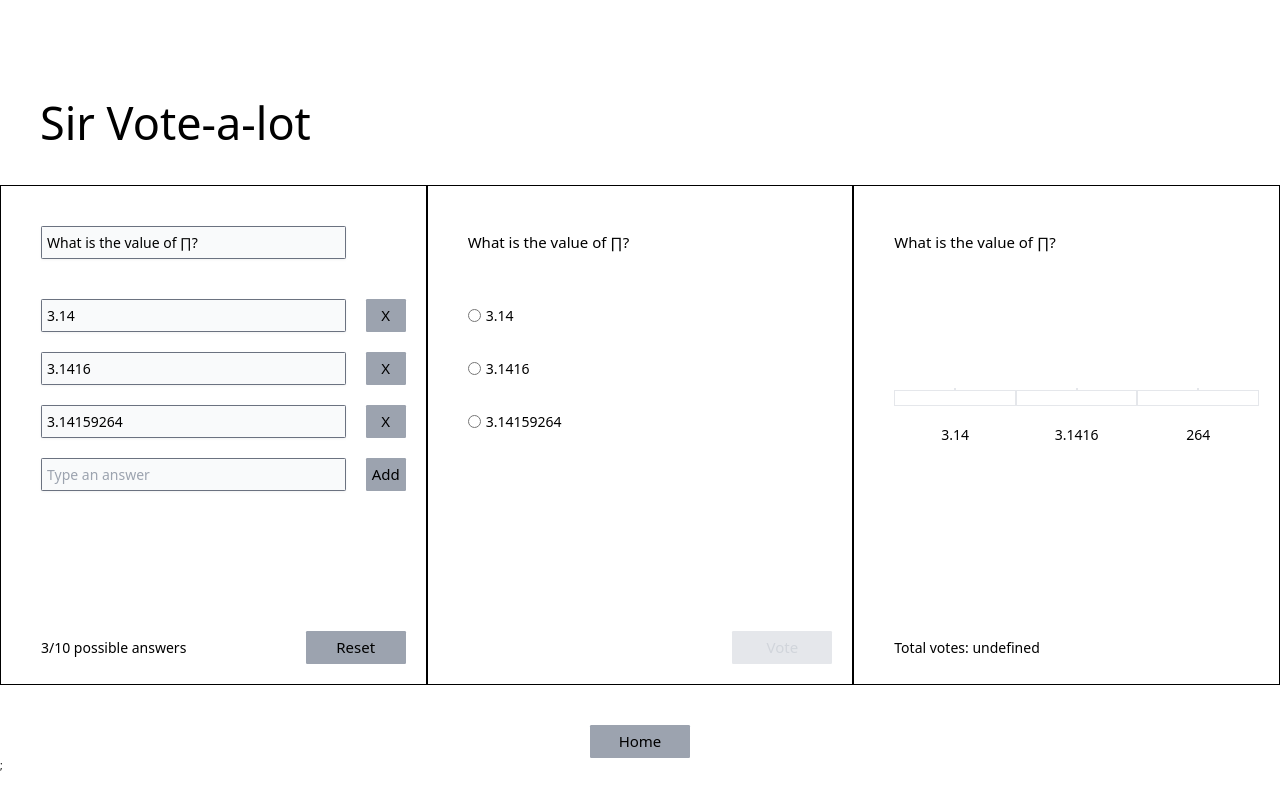
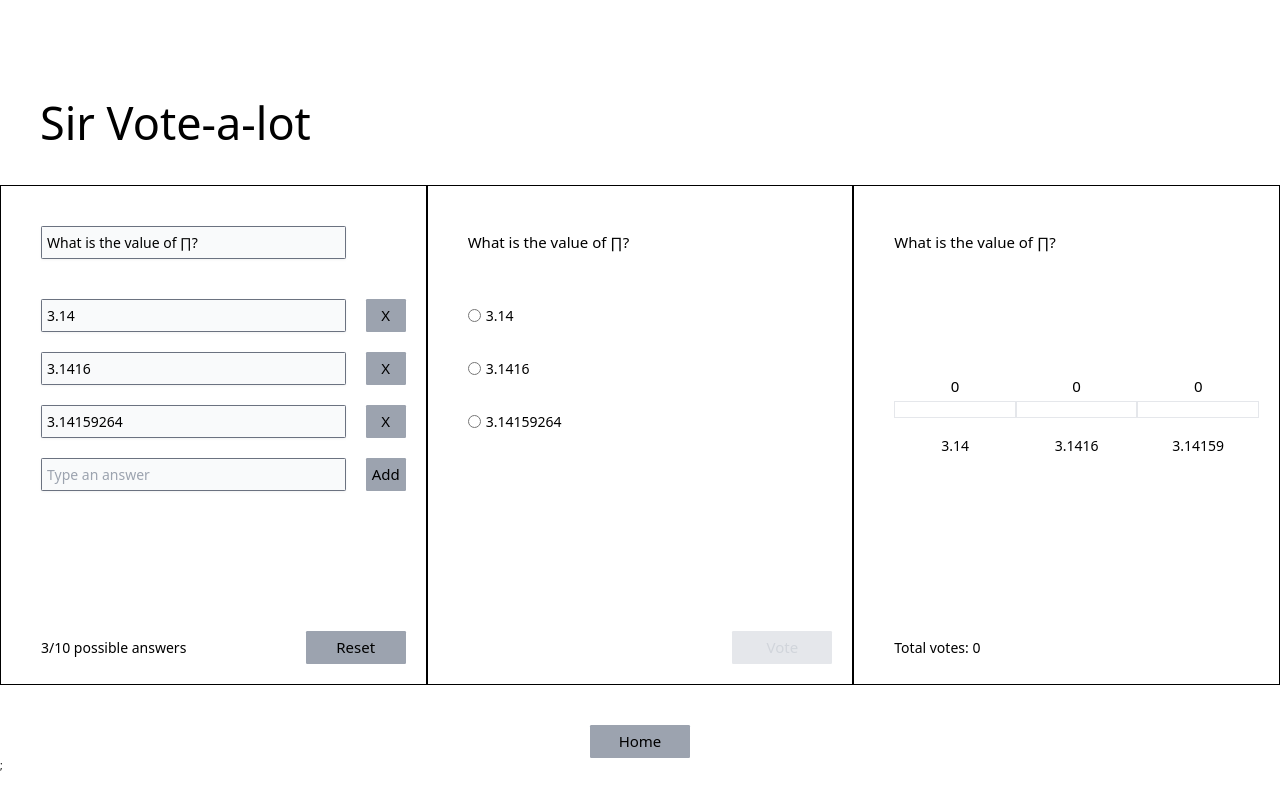
Before and after one commit to BassamHager/poll-app, a Next.js app: page /poll in a window 1280 px wide. Built offline with nearby package versions, Linux system fonts and the light colour scheme.

Commit message:
updated the types & the state relation between 2nd & 3rd sections

```diff
--- a/components/resultSection/resultSectionBody/index.tsx
+++ b/components/resultSection/resultSectionBody/index.tsx
@@ -1,30 +1,19 @@
-import React, { useContext, useEffect, useState } from "react";
+import React, { useContext } from "react";
 // context
 import { AppContext } from "@/context/AppContext";
 // style
 import styles from "./resultSectionBody.module.scss";
 // types
-import { IPollResultCol } from "@/types/typings";
+import { IPollVote } from "@/types/typings";
 
 export default function ResultSectionBody() {
   // context
   const { pollVotes } = useContext(AppContext);
-  // internal state
-  const [answers, setAnswers] = useState<IPollResultCol[]>([]);
-
-  // map votes into result columns
-  useEffect(() => {
-    const mapped = pollVotes.map((answer: IPollResultCol) => ({
-      value: answer.value,
-      totalVotes: 0,
-    }));
-    setAnswers(mapped);
-  }, [pollVotes, answers.length]);
 
   // for displaying a part of each answer due to styling purposes
   const substringAnswer = (text: string): string => {
-    if (text.length > 7) {
-      const displayedPart = text.slice(7);
+    if (text?.length > 7) {
+      const displayedPart = text.substring(0, 7);
       return displayedPart;
     }
     return text;
@@ -32,22 +21,22 @@ export default function ResultSectionBody() {
 
   return (
     <div className={styles.resultSectionBodyWrapper}>
-      {answers.map((answer) => {
+      {pollVotes.map((result: IPollVote) => {
         return (
           <div
-            key={answer.value}
+            key={result.id}
             className={`${styles.resultCol} ${
-              answers.length > 5 ? `max-w-[${answers.length}%]` : ""
+              pollVotes.length > 5 ? `max-w-[${pollVotes.length}%]` : ""
             }`}
           >
-            <div className={styles.votesCount}>{answer.votesCount}</div>
+            <div className={styles.votesCount}>{result.votesCount}</div>
             <div className={styles.colBox}></div>
             <p
               className={`${styles.colTitle} ${
-                answers.length > 3 ? styles.rotateText : ""
+                pollVotes.length > 3 ? styles.rotateText : ""
               }`}
             >
-              {substringAnswer(answer.value)}
+              {substringAnswer(result.value)}
             </p>
           </div>
         );
--- a/components/resultSection/resultSectionBody/resultSectionBody.module.scss
+++ b/components/resultSection/resultSectionBody/resultSectionBody.module.scss
@@ -5,7 +5,7 @@
     @apply w-full flex flex-col items-center overflow-hidden;
 
     .votesCount {
-      @apply border;
+      @apply text-2xl mb-[.5rem];
     }
 
     .colBox {
--- a/components/resultSection/resultSectionFooter/index.tsx
+++ b/components/resultSection/resultSectionFooter/index.tsx
@@ -1,11 +1,22 @@
+import React, { useContext } from "react";
+// context
 import { AppContext } from "@/context/AppContext";
-import React, { useContext } from "react";
+// components
 import SectionFooter from "../../section/sectionFooter/index";
+// types
+import { IPollVote } from "@/types/typings";
 
-type Props = {};
+export default function ResultSectionFooter() {
+  // context
+  const { pollVotes } = useContext(AppContext);
 
-export default function ResultSectionFooter({}: Props) {
-  const { votesCount } = useContext(AppContext);
+  const countValidVotes = () => {
+    const total = pollVotes.reduce((acc: number, cur: IPollVote) => {
+      acc += cur.votesCount;
+      return acc;
+    }, 0);
+    return total;
+  };
 
-  return <SectionFooter text={`Total votes: ${votesCount}`} />;
+  return <SectionFooter text={`Total votes: ${countValidVotes()}`} />;
 }
--- a/components/voteSection/voteSectionBody/index.tsx
+++ b/components/voteSection/voteSectionBody/index.tsx
@@ -12,11 +12,12 @@ export default function VoteSectionBody() {
   // context
   const { pollAnswers, pollVotes, setPollVotes } = useContext(AppContext);
 
-  // mapping poll answers into voting options by adding a boolean switch to identify the selected vote
+  // mapping poll answers into voting options by adding a boolean switch to identify the selected vote & a votes count
   useEffect(() => {
     const votes = pollAnswers.map((answer: IPollAnswer) => ({
       ...answer,
       isSelected: false,
+      votesCount: 0,
     }));
     setPollVotes(votes);
   }, [pollAnswers]);
--- a/components/voteSection/voteSectionFooter/index.tsx
+++ b/components/voteSection/voteSectionFooter/index.tsx
@@ -8,12 +8,18 @@ import { IPollVote } from "@/types/typings";
 
 export default function VoteSectionFooter() {
   // context
-  const { pollVotes } = useContext(AppContext);
+  const { pollVotes, setPollVotes } = useContext(AppContext);
 
   // internal state
   const [isDisabled, setIsDisabled] = useState(false);
 
-  const vote = (/* @TODO: */) => {};
+  const vote = () => {
+    const updatedResults = pollVotes.map((result: IPollVote) => ({
+      ...result,
+      votesCount: result.isSelected ? result.votesCount + 1 : result.votesCount,
+    }));
+    setPollVotes(updatedResults);
+  };
 
   const disableVoting = (): boolean =>
     !pollVotes.some((vote: IPollVote) => vote.isSelected);
--- a/types/typings.d.ts
+++ b/types/typings.d.ts
@@ -4,7 +4,5 @@ export interface IPollAnswer {
 }
 export interface IPollVote extends IPollAnswer {
   isSelected: boolean;
-}
-export interface IPollResultCol extends IPollVote {
   votesCount: number;
 }
```
